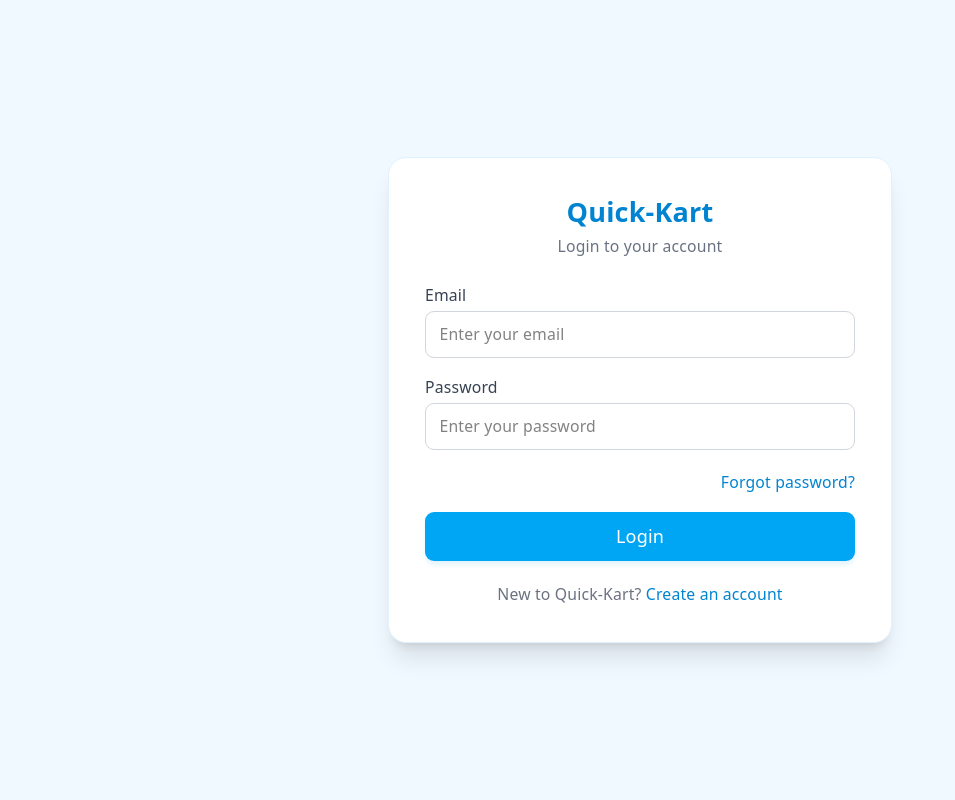
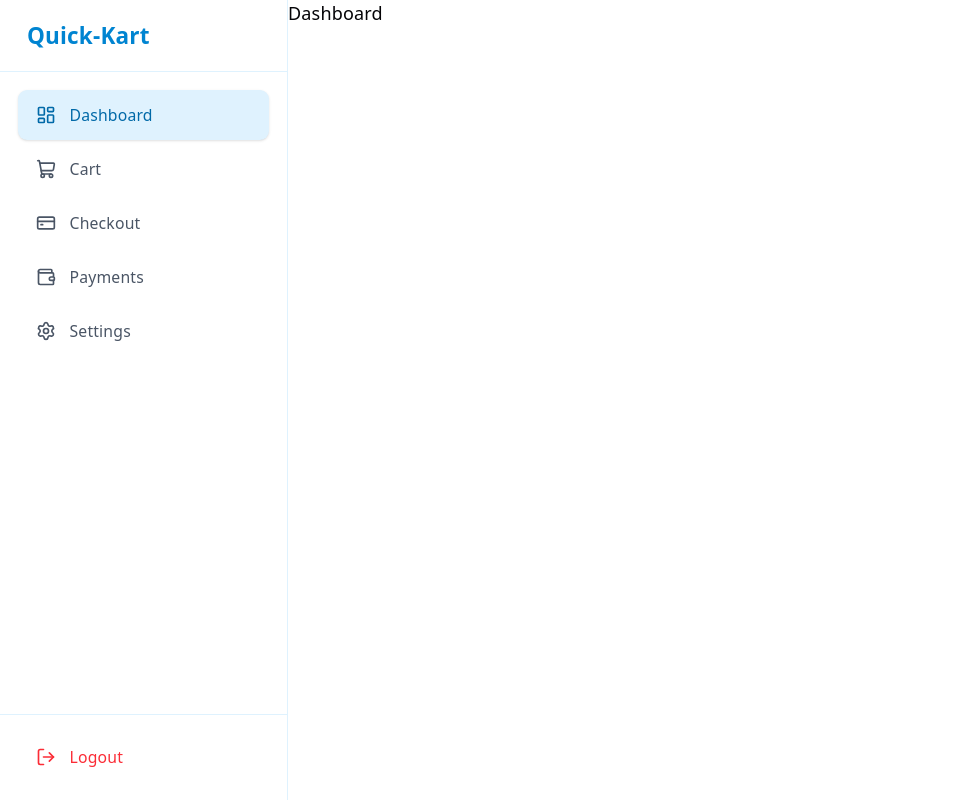
Before and after one commit to vinayak24102005/Quick-Kart, a React (Vite) app in the folder frontend/: page / in a window 1280 px wide. Shown: the whole page, without its empty margins (0-955 px from the left). Built offline with nearby package versions, Linux system fonts and the light colour scheme.

Commit message:
Remove register integration from login-page and add login route

```diff
--- a/frontend/src/App.jsx
+++ b/frontend/src/App.jsx
@@ -17,15 +17,13 @@
 function App() {
   const {isLoggedin} = useAuth();
 
-  if(!isLoggedin) {
-    return <Login/>
-  }
 
   return (
     <>
       <BrowserRouter>
           <Routes>
             {/* No Sidebar */}
+            <Route path="/login" element={<Login />} />
             <Route path="/register" element={<Register />} />
 
             {/* Sidebar Layout */}
--- a/frontend/src/pages/Login.jsx
+++ b/frontend/src/pages/Login.jsx
@@ -1,11 +1,11 @@
 import { useState } from "react";
+import { Link } from "react-router-dom";
 import { useAuth } from "../context/AuthContext";
 
 const Login = () => {
   const { login } = useAuth();
 
   const [role, setRole] = useState("user");
-  const [isLogin, setIsLogin] = useState(true);
 
   // For Form Inputs
   const [username, setUsername] = useState("");
@@ -29,29 +29,12 @@
             Quick-Kart
           </h1>
           <p className="text-gray-500 text-sm mt-1">
-            {isLogin ? "Login to your account" : "Create your account"}
+            Login to your account
           </p>
         </div>
 
         {/* Form */}
         <form onSubmit={handleSubmit} className="space-y-4">
-
-          {/* Name - Register only */}
-          {!isLogin && (
-            <div>
-              <label className="block text-sm font-medium text-gray-700 mb-1">
-                Full Name
-              </label>
-              <input
-                type="text"
-                placeholder="Enter your name"
-                value={name}
-                onChange={(e) => setName(e.target.value)}
-                className="w-full border border-gray-300 rounded-lg px-3 py-2.5
-                text-sm outline-none focus:border-sky-500 focus:ring-2 focus:ring-sky-100 transition"
-              />
-            </div>
-          )}
 
           {/* Email */}
           <div>
@@ -83,25 +66,7 @@
             />
           </div>
 
-          {/* Confirm Password */}
-          {!isLogin && (
-            <div>
-              <label className="block text-sm font-medium text-gray-700 mb-1">
-                Confirm Password
-              </label>
-              <input
-                type="password"
-                placeholder="Confirm your password"
-                value={confirmPassword}
-                onChange={(e) => setConfirmPassword(e.target.value)}
-                className="w-full border border-gray-300 rounded-lg px-3 py-2.5
-                text-sm outline-none focus:border-sky-500 focus:ring-2 focus:ring-sky-100 transition"
-              />
-            </div>
-          )}
-
           {/* Forgot Password */}
-          {isLogin && (
           <div className="text-right">
             <button
               type="button"
@@ -110,7 +75,6 @@
               Forgot password?
             </button>
           </div>
-          )}
 
           {/* Submit */}
           <button
@@ -118,36 +82,19 @@
             className="w-full bg-sky-500 hover:bg-sky-600
             text-white font-medium py-2.5 rounded-lg transition shadow-md shadow-sky-100"
           >
-            {isLogin ? "Login" : "Create Account"}
+           Login
           </button>
         </form>
 
         {/* Bottom */}
         <p className="text-center text-sm text-gray-500 mt-5">
-          {isLogin ? (
-            <>
           New to Quick-Kart?{" "}
-              <button
-                type="button"
-                onClick={() => setIsLogin(false)}
+          <Link
+            to="/register"
             className="text-sky-600 hover:underline font-medium"
           >
             Create an account
-              </button>
-            </>
-          ) : (
-            <>
-              Already have an account?{" "}
-              <button
-                type="button"
-                onClick={() => setIsLogin(true)}
-                className="text-sky-600 hover:underline font-medium"
-              >
-
-                Login
-              </button>
-            </>
-          )}
+          </Link>
         </p>
 
       </div>
```
Lines whose indentation alone changed are shown as unchanged.
